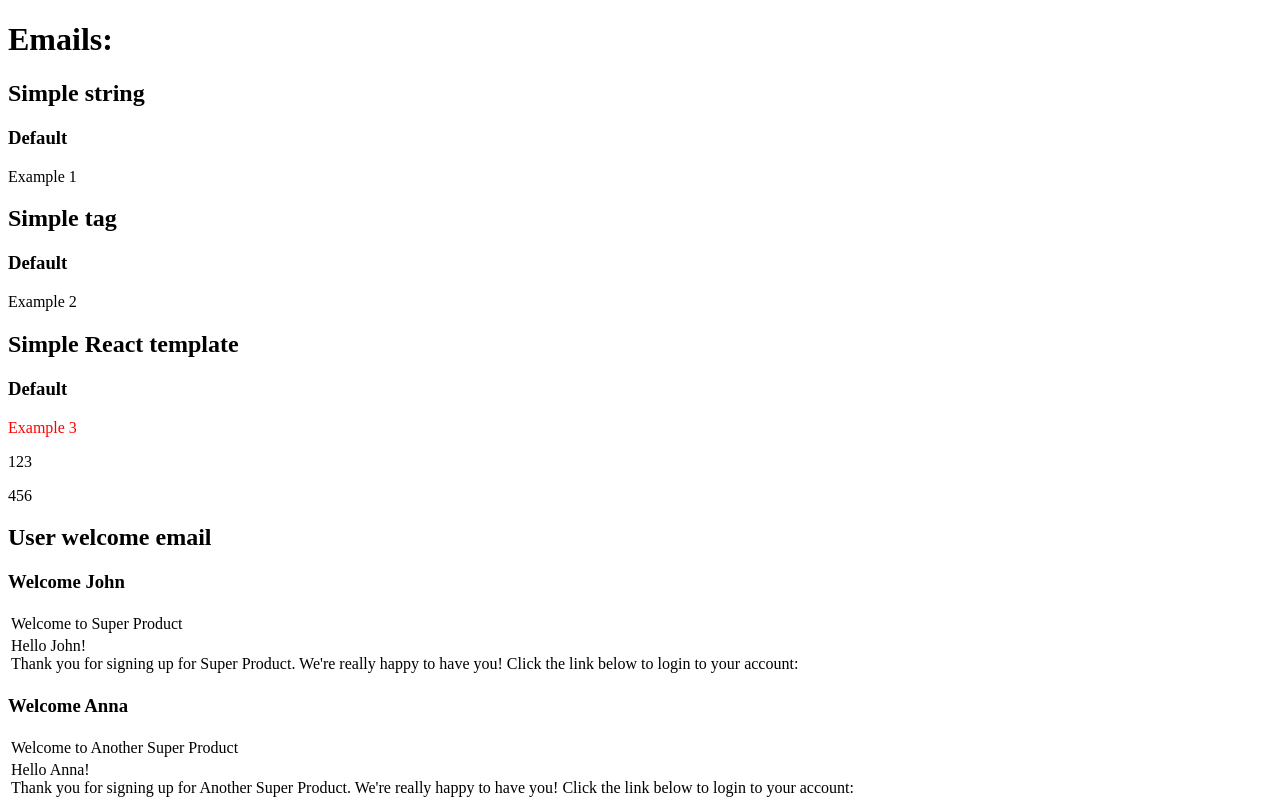
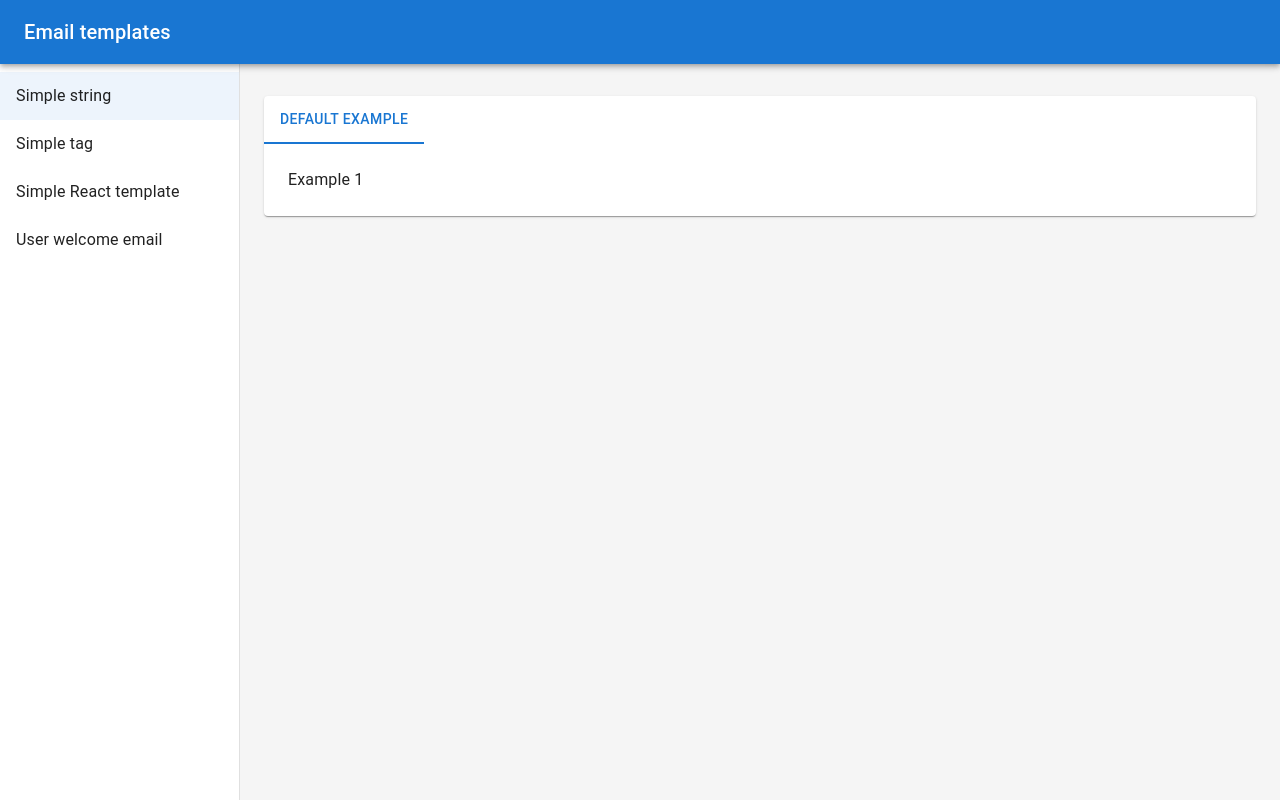
Before and after one commit to imprevo/email-templates, a React app: page / in a window 1280 px wide. Built offline with nearby package versions, Linux system fonts and the light colour scheme; the HTML template or start-up script is replaced by a standard one.

Commit message:
add Shell

```diff
--- a/package.json
+++ b/package.json
@@ -19,6 +19,9 @@
   },
   "homepage": "https://github.com/imprevo/email-templates#readme",
   "dependencies": {
+    "@emotion/react": "^11.4.1",
+    "@emotion/styled": "^11.3.0",
+    "@mui/material": "^5.0.4",
     "react": "^17.0.2",
     "react-dom": "^17.0.2"
   },
--- a/src/client/components/App.tsx
+++ b/src/client/components/App.tsx
@@ -1,31 +1,34 @@
 import React from 'react';
-import { AppConfig, EmailData } from '../types/config';
-import { Email } from './Email';
+import Grid from '@mui/material/Grid';
+import { AppConfig } from '../types/config';
+import { Shell } from './Shell';
+import { Menu } from './Menu';
+import { EmailCard } from './EmailCard';
 
 type AppProps = {
   config: AppConfig;
 };
 
-const defaultTab: EmailData[] = [{ description: 'Default' }];
+export const App = ({ config }: AppProps) => {
+  const [activeMenuIndex, setActiveMenuIndex] = React.useState(0);
+  const menuList = config.emails.map((email) => email.builder.title);
+  const activeEmail = config.emails[activeMenuIndex];
 
-export const App = ({ config }: AppProps) => (
-  <div>
-    <h1>Emails:</h1>
-    <div>
-      {config.emails.map((email) => {
-        const tabs = email.data?.length ? email.data : defaultTab;
-        return (
-          <div key={email.builder.title}>
-            <h2>{email.builder.title}</h2>
-            {tabs.map((data) => (
-              <div key={data.description}>
-                <h3>{data.description}</h3>
-                <Email builder={email.builder} params={data.params} />
-              </div>
-            ))}
-          </div>
-        );
-      })}
-    </div>
-  </div>
-);
+  return (
+    <Shell
+      menu={
+        <Menu
+          menuList={menuList}
+          activeIndex={activeMenuIndex}
+          setActive={setActiveMenuIndex}
+        />
+      }
+    >
+      <Grid item xs={12}>
+        {activeEmail && (
+          <EmailCard key={activeEmail.builder.title} email={activeEmail} />
+        )}
+      </Grid>
+    </Shell>
+  );
+};
--- /dev/null
+++ b/src/client/components/EmailCard.tsx
@@ -0,0 +1,41 @@
+import React from 'react';
+import Tab from '@mui/material/Tab';
+import Tabs from '@mui/material/Tabs';
+import Paper from '@mui/material/Paper';
+import { Email, EmailData } from '../types/config';
+import { Email as EmailComp } from './Email';
+import { TabPanel } from './TabPanel';
+
+const defaultTab: EmailData[] = [{ description: 'Default example' }];
+
+export const EmailCard = ({ email }: { email: Email }) => {
+  const [activeTab, setActiveTab] = React.useState(0);
+  const tabs = email.data?.length ? email.data : defaultTab;
+
+  return (
+    <Paper
+      sx={{
+        p: 0,
+        display: 'flex',
+        flexDirection: 'column',
+      }}
+    >
+      <Tabs
+        value={activeTab}
+        onChange={(_, newValue) => setActiveTab(newValue)}
+        variant="scrollable"
+        scrollButtons={false}
+        aria-label="scrollable auto tabs example"
+      >
+        {tabs.map((tab) => (
+          <Tab key={tab.description} label={tab.description} />
+        ))}
+      </Tabs>
+      {tabs.map((tab, index) => (
+        <TabPanel key={index} value={activeTab} index={index}>
+          <EmailComp builder={email.builder} params={tab.params} />
+        </TabPanel>
+      ))}
+    </Paper>
+  );
+};
--- /dev/null
+++ b/src/client/components/Menu.tsx
@@ -0,0 +1,27 @@
+import React from 'react';
+import { List, ListItem, ListItemText } from '@mui/material';
+
+export const Menu = ({
+  menuList,
+  activeIndex,
+  setActive,
+}: {
+  menuList: string[];
+  activeIndex: number;
+  setActive: (index: number) => void;
+}) => {
+  return (
+    <List>
+      {menuList.map((menu, index) => (
+        <ListItem
+          selected={index === activeIndex}
+          button
+          key={index}
+          onClick={() => setActive(index)}
+        >
+          <ListItemText primary={menu} />
+        </ListItem>
+      ))}
+    </List>
+  );
+};
--- /dev/null
+++ b/src/client/components/Shell.tsx
@@ -0,0 +1,70 @@
+import React from 'react';
+import { createTheme, styled, ThemeProvider } from '@mui/material/styles';
+import CssBaseline from '@mui/material/CssBaseline';
+import MuiDrawer from '@mui/material/Drawer';
+import Box from '@mui/material/Box';
+import MuiAppBar from '@mui/material/AppBar';
+import Toolbar from '@mui/material/Toolbar';
+import Typography from '@mui/material/Typography';
+import Container from '@mui/material/Container';
+import Grid from '@mui/material/Grid';
+
+const mdTheme = createTheme();
+
+const AppBar = styled(MuiAppBar)(({ theme }) => ({
+  zIndex: theme.zIndex.drawer + 1,
+}));
+
+const Drawer = styled(MuiDrawer)({
+  '& .MuiDrawer-paper': {
+    position: 'relative',
+    whiteSpace: 'nowrap',
+    width: 240,
+    boxSizing: 'border-box',
+  },
+});
+
+type ShellProps = React.PropsWithChildren<{
+  menu: React.ReactElement;
+}>;
+
+export const Shell = ({ menu, children }: ShellProps) => (
+  <ThemeProvider theme={mdTheme}>
+    <Box sx={{ display: 'flex' }}>
+      <CssBaseline />
+      <AppBar position="absolute">
+        <Toolbar>
+          <Typography
+            component="h1"
+            variant="h6"
+            color="inherit"
+            noWrap
+            sx={{ flexGrow: 1 }}
+          >
+            Email templates
+          </Typography>
+        </Toolbar>
+      </AppBar>
+      <Drawer variant="permanent">
+        <Toolbar />
+        {menu}
+      </Drawer>
+      <Box
+        component="main"
+        sx={{
+          backgroundColor: (theme) => theme.palette.grey[100],
+          flexGrow: 1,
+          height: '100vh',
+          overflow: 'auto',
+        }}
+      >
+        <Toolbar />
+        <Container maxWidth="lg" sx={{ mt: 4, mb: 4 }}>
+          <Grid container spacing={3}>
+            {children}
+          </Grid>
+        </Container>
+      </Box>
+    </Box>
+  </ThemeProvider>
+);
--- /dev/null
+++ b/src/client/components/TabPanel.tsx
@@ -0,0 +1,18 @@
+import React from 'react';
+import Box from '@mui/material/Box';
+
+type TabPanelProps = React.PropsWithChildren<{
+  value: number;
+  index: number;
+}>;
+
+export const TabPanel = ({ children, value, index }: TabPanelProps) => (
+  <div
+    role="tabpanel"
+    hidden={value !== index}
+    id={`simple-tabpanel-${index}`}
+    aria-labelledby={`simple-tab-${index}`}
+  >
+    {value === index && <Box sx={{ p: 3 }}>{children}</Box>}
+  </div>
+);
```
Also changed, not shown: 1 other file (tests, documents, lock files or other folders).
